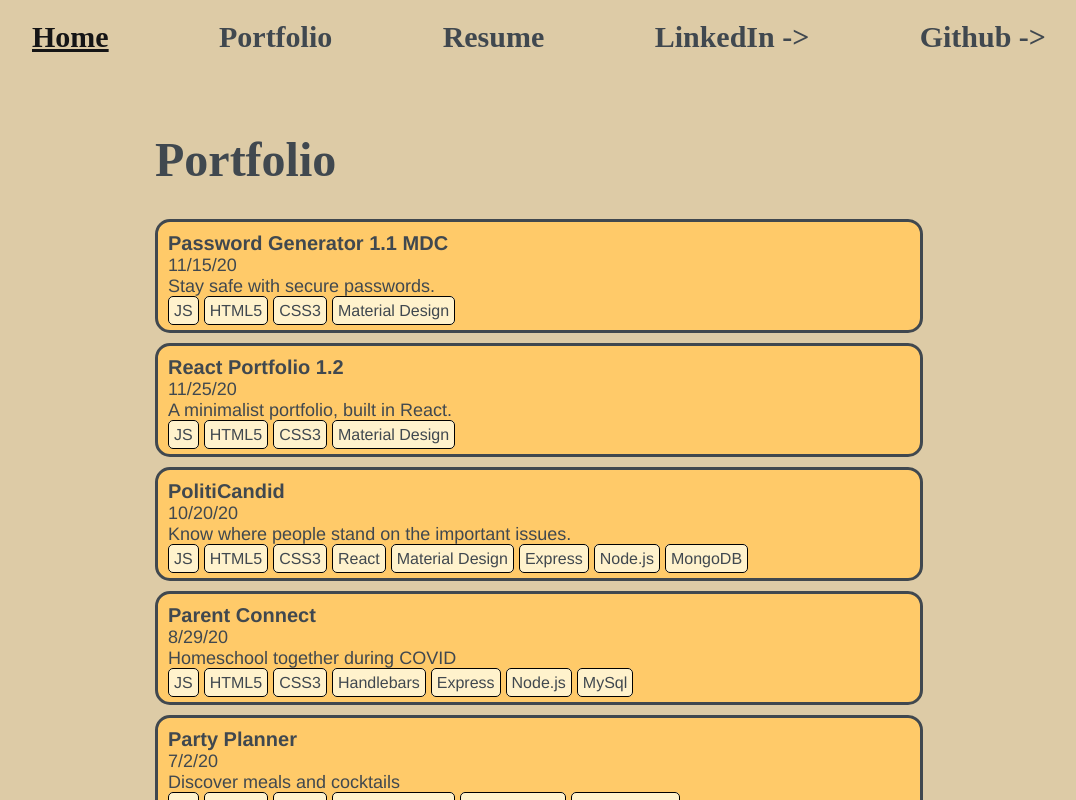
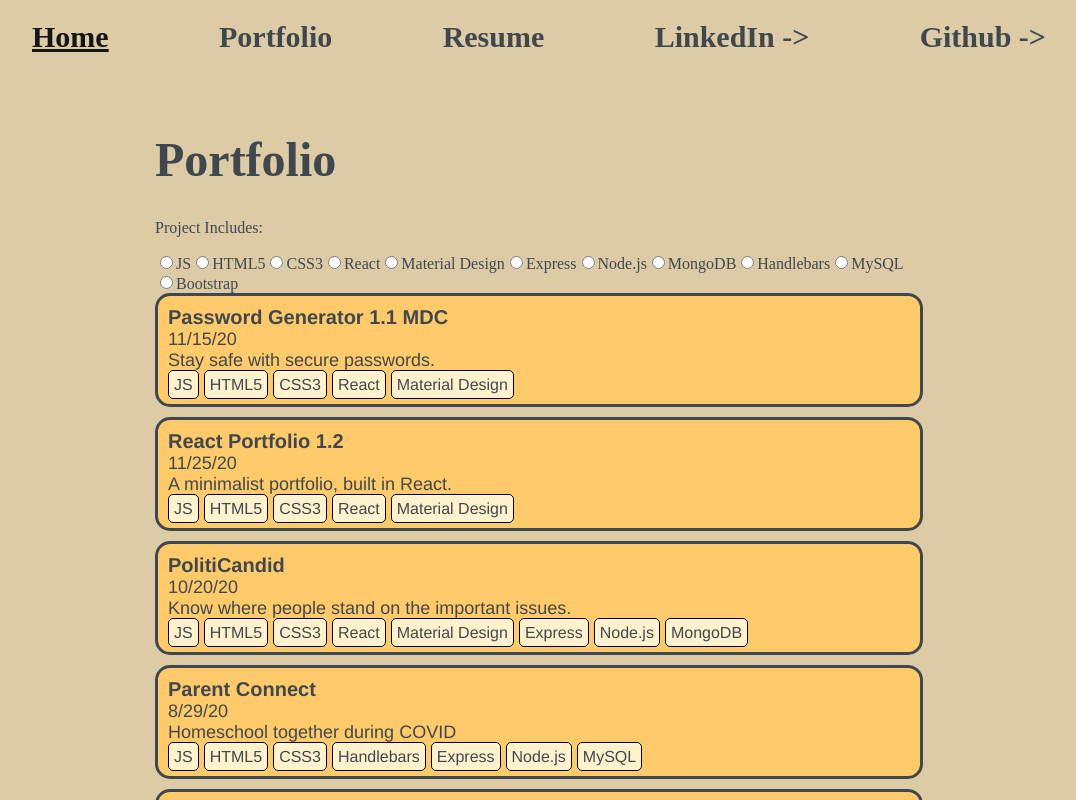
Before and after one commit to mitchellmunderwood/Portfolio, a React (Create React App) app: page /portfolio in a window 1280 px wide. Shown: the top 800 px of the page, without its empty margins (101-1177 px from the left). Built offline with nearby package versions, Linux system fonts and the light colour scheme; a web font is replaced by a local one.

Commit message:
feat: add filtering to projects

```diff
--- a/src/components/Card/index.js
+++ b/src/components/Card/index.js
@@ -3,7 +3,7 @@ import PropTypes from 'prop-types';
 import './index.css';
 
 function Card(props) {
-  const { title, date, description, repoLink, badges } = props.content;
+  const { title, date, description, repoLink, tags } = props.content;
 
   return (
     <div className="col-md-4">
@@ -13,7 +13,7 @@ function Card(props) {
             <h3 className="project-title">{title}</h3>
             <small className="project-date">{date}</small>
             <p className="project-desc">{description}</p>
-            {badges.map((badge) => {
+            {tags.map((badge) => {
               return (
                 <p className="skill-badge" key={badge.name}>
                   {badge.name}
@@ -33,9 +33,9 @@ Card.propTypes = {
     date: PropTypes.string,
     description: PropTypes.string,
     repoLink: PropTypes.string,
-    badges: PropTypes.array,
+    tags: PropTypes.array,
+    selected: PropTypes.bool,
   }),
-  callback: PropTypes.func,
 };
 
 export default Card;
--- /dev/null
+++ b/src/components/SkillSelect/index.js
@@ -0,0 +1,30 @@
+import { useStoreContext } from '../../store/store';
+import { TOGGLE_SKILL } from '../../store/actions';
+
+function SkillSelect() {
+  const [state, dispatch] = useStoreContext();
+
+  return (
+    <div>
+      <p>Project Includes:</p>
+      <form>
+        {state.skillSet.map((skill) => {
+          return (
+            <label key={skill}>
+              <input
+                type="radio"
+                name={skill}
+                value={skill}
+                checked={state.filteredSkills.includes(skill)}
+                onClick={() => dispatch({ type: TOGGLE_SKILL, skill })}
+              ></input>
+              {skill}
+            </label>
+          );
+        })}
+      </form>
+    </div>
+  );
+}
+
+export default SkillSelect;
--- a/src/data/data.js
+++ b/src/data/data.js
@@ -2,164 +2,140 @@ const data = {
   projects: [
     {
       id: 1,
-      type: 'Project',
       date: '11/15/20',
       title: 'Password Generator 1.1 MDC',
       description: 'Stay safe with secure passwords.',
-      imageRef: '/password2.png',
       repoLink: 'https://www.github.com/mitchellmunderwood/Password-Generator-1.1-MDC',
       liveLink: 'mitchellmunderwood.github.io/Password-Generator-1.1-MDC/',
-      badges: [
-        { type: 'Code', name: 'JS' },
-        { type: 'Code', name: 'HTML5' },
-        { type: 'Code', name: 'CSS3' },
-        { type: 'Code', name: 'Material Design' },
+      tags: [
+        { type: 'Skill', name: 'JS' },
+        { type: 'Skill', name: 'HTML5' },
+        { type: 'Skill', name: 'CSS3' },
+        { type: 'Skill', name: 'React' },
+        { type: 'Skill', name: 'Material Design' },
       ],
-      color: 'password2',
     },
     {
       id: 2,
-      type: 'Project',
       date: '11/25/20',
       title: 'React Portfolio 1.2',
       description: 'A minimalist portfolio, built in React.',
-      imageRef: '/portfolio2.png',
       repoLink: 'https://www.github.com/mitchellmunderwood/Portfolio-1.2-React',
       liveLink: 'mitchellmunderwood.github.io/Portfolio-1.2-React/',
-      badges: [
-        { type: 'Code', name: 'JS' },
-        { type: 'Code', name: 'HTML5' },
-        { type: 'Code', name: 'CSS3' },
-        { type: 'Code', name: 'Material Design' },
+      tags: [
+        { type: 'Skill', name: 'JS' },
+        { type: 'Skill', name: 'HTML5' },
+        { type: 'Skill', name: 'CSS3' },
+        { type: 'Skill', name: 'React' },
+        { type: 'Skill', name: 'Material Design' },
       ],
-      color: 'portfolio2',
     },
     {
       id: 3,
-      type: 'Project',
       date: '10/20/20',
       title: 'PolitiCandid',
       description: 'Know where people stand on the important issues.',
-      imageRef: '/politicandid.png',
       repoLink: 'https://www.github.com/mitchellmunderwood/PolitiCandid',
       liveLink: 'mu-politicandid.herokuapp.com/',
-      badges: [
-        { type: 'Code', name: 'JS' },
-        { type: 'Code', name: 'HTML5' },
-        { type: 'Code', name: 'CSS3' },
-        { type: 'Code', name: 'React' },
-        { type: 'Code', name: 'Material Design' },
-        { type: 'Code', name: 'Express' },
-        { type: 'Code', name: 'Node.js' },
-        { type: 'Data', name: 'MongoDB' },
+      tags: [
+        { type: 'Skill', name: 'JS' },
+        { type: 'Skill', name: 'HTML5' },
+        { type: 'Skill', name: 'CSS3' },
+        { type: 'Skill', name: 'React' },
+        { type: 'Skill', name: 'Material Design' },
+        { type: 'Skill', name: 'Express' },
+        { type: 'Skill', name: 'Node.js' },
+        { type: 'Skill', name: 'MongoDB' },
       ],
-      color: 'politiCandid',
     },
     {
       id: 4,
-      type: 'Project',
       date: '8/29/20',
       title: 'Parent Connect',
       description: 'Homeschool together during COVID',
-      imageRef: '/parentconnect.png',
       repoLink: 'https://www.github.com/mitchellmunderwood/Parent-Connect',
       liveLink: 'parent-connect.herokuapp.com/',
-      badges: [
-        { type: 'Code', name: 'JS' },
-        { type: 'Code', name: 'HTML5' },
-        { type: 'Code', name: 'CSS3' },
-        { type: 'Code', name: 'Handlebars' },
-        { type: 'Code', name: 'Express' },
-        { type: 'Code', name: 'Node.js' },
-        { type: 'Data', name: 'MySql' },
+      tags: [
+        { type: 'Skill', name: 'JS' },
+        { type: 'Skill', name: 'HTML5' },
+        { type: 'Skill', name: 'CSS3' },
+        { type: 'Skill', name: 'Handlebars' },
+        { type: 'Skill', name: 'Express' },
+        { type: 'Skill', name: 'Node.js' },
+        { type: 'Skill', name: 'MySQL' },
       ],
-      color: 'parentConnect',
     },
 
     {
       id: 5,
-      type: 'Project',
       date: '7/2/20',
       title: 'Party Planner',
       description: 'Discover meals and cocktails',
-      imageRef: '/party_planner.png',
       repoLink: 'https://www.github.com/mitchellmunderwood/Party-Planning-Committee',
       liveLink: 'mitchellmunderwood.github.io/Party-Planning-Committee/',
-      badges: [
-        { type: 'Code', name: 'JS' },
-        { type: 'Code', name: 'HTML5' },
-        { type: 'Code', name: 'CSS3' },
-        { type: 'Code', name: 'Material Design' },
+      tags: [
+        { type: 'Skill', name: 'JS' },
+        { type: 'Skill', name: 'HTML5' },
+        { type: 'Skill', name: 'CSS3' },
+        { type: 'Skill', name: 'Material Design' },
         { type: 'API', name: 'MealsDB API' },
         { type: 'API', name: 'DrinksDB API' },
       ],
-      color: 'partyPlanner',
     },
     {
       id: 6,
-      type: 'Project',
       date: '8/15/20',
       title: 'Eat-Da-Burger!',
       description: 'Eat delicious burgers',
-      imageRef: '/burgers.png',
       repoLink: 'https://www.github.com/mitchellmunderwood/Burger-Buddy',
       liveLink: 'burger-buddy-mu.herokuapp.com/',
-      badges: [
-        { type: 'Code', name: 'JS' },
-        { type: 'Code', name: 'HTML5' },
-        { type: 'Code', name: 'CSS3' },
-        { type: 'Code', name: 'Handlebars' },
-        { type: 'Code', name: 'Express' },
-        { type: 'Code', name: 'Node.js' },
-        { type: 'Code', name: 'MySQL' },
+      tags: [
+        { type: 'Skill', name: 'JS' },
+        { type: 'Skill', name: 'HTML5' },
+        { type: 'Skill', name: 'CSS3' },
+        { type: 'Skill', name: 'Handlebars' },
+        { type: 'Skill', name: 'Express' },
+        { type: 'Skill', name: 'Node.js' },
+        { type: 'Skill', name: 'MySQL' },
       ],
-      color: 'burger',
     },
     {
       id: 7,
-      type: 'Project',
       date: '6/25/20',
       title: 'Daily Forecast',
       description: 'Get your local weather',
-      imageRef: '/weather.png',
       repoLink: 'https://www.github.com/mitchellmunderwood/Weather-App',
       liveLink: 'mitchellmunderwood.github.io/Weather-App/',
-      badges: [
-        { type: 'Code', name: 'JS' },
-        { type: 'Code', name: 'HTML5' },
-        { type: 'Code', name: 'CSS3' },
-        { type: 'Code', name: 'Bootstrap' },
+      tags: [
+        { type: 'Skill', name: 'JS' },
+        { type: 'Skill', name: 'HTML5' },
+        { type: 'Skill', name: 'CSS3' },
+        { type: 'Skill', name: 'Bootstrap' },
         { type: 'API', name: 'Open Weather API' },
       ],
-      color: 'weather',
     },
     {
       id: 8,
-      type: 'Project',
       date: '6/8/20',
-      title: 'Code Quiz',
+      title: 'Stack Quiz',
       description: 'Test your JS knowledge',
-      imageRef: '/quiz.png',
-      repoLink: 'https://www.github.com/mitchellmunderwood/Code-Quiz',
-      liveLink: 'mitchellmunderwood.github.io/Code-Quiz/',
-      badges: [
-        { type: 'Code', name: 'JS' },
-        { type: 'Code', name: 'HTML5' },
-        { type: 'Code', name: 'CSS3' },
+      repoLink: 'https://www.github.com/mitchellmunderwood/Stack-Quiz',
+      liveLink: 'mitchellmunderwood.github.io/Stack-Quiz/',
+      tags: [
+        { type: 'Skill', name: 'JS' },
+        { type: 'Skill', name: 'HTML5' },
+        { type: 'Skill', name: 'CSS3' },
       ],
-      color: 'quiz',
     },
     {
       id: 9,
-      type: 'Project',
       date: '5/27/20',
       title: 'Password Generator',
       description: 'Stay safe with secure passwords',
-      imageRef: '/password.png',
       repoLink: 'https://www.github.com/mitchellmunderwood/Password-Generator',
       deployLink: 'mitchellmunderwood.github.io/Password-Generator/',
-      badges: [{ type: 'Code', name: 'JS' }],
-      color: 'password',
+      tags: [{ type: 'Skill', name: 'JS' }],
+      selected: true,
     },
   ],
 };
--- a/src/pages/Portfolio/index.js
+++ b/src/pages/Portfolio/index.js
@@ -4,20 +4,20 @@ import Body from '../../components/Body/index';
 import Album from '../../components/Album/index';
 import { useStoreContext } from '../../store/store';
 import Card from '../../components/Card/index';
-import { SET_PROJECT } from '../../store/actions';
+import SkillSelect from '../../components/SkillSelect';
 
 function Portfolio() {
-  const [state, dispatch] = useStoreContext();
+  const [state] = useStoreContext();
 
-  const projectCallback = (name) => {
-    dispatch({ type: SET_PROJECT, project: state.projects.filter((project) => project.title === name) });
-  };
   return (
     <Body>
       <h1 className="portfolio-title">Portfolio</h1>
+      <SkillSelect />
       <Album>
         {state.projects.map((project) => {
-          return <Card key={project.title} content={project} callback={projectCallback} />;
+          if (projectIncludesSkills(project, state.filteredSkills)) {
+            return <Card key={project.title} content={project} />;
+          }
         })}
       </Album>
     </Body>
@@ -25,3 +25,18 @@ function Portfolio() {
 }
 
 export default Portfolio;
+
+function projectIncludesSkills(project, skills) {
+  const projectSkills = project.tags.map((tag) => {
+    if (tag.type === 'Skill') {
+      return tag.name;
+    }
+  });
+  for (let i = 0; i < skills.length; i++) {
+    if (!projectSkills.includes(skills[i])) {
+      console.log(`false for ${project.name}`);
+      return false;
+    }
+  }
+  return true;
+}
--- a/src/store/actions.js
+++ b/src/store/actions.js
@@ -1,3 +1,5 @@
 export const SET_PAGE = 'SET_PAGE';
 export const SET_PROJECT = 'SET_PROJECT';
 export const SET_CONTENT = 'SET_CONTENT';
+export const SET_SKILLSET = 'SET_SKILLSET';
+export const TOGGLE_SKILL = 'TOGGLE_SKILL';
--- a/src/store/store.js
+++ b/src/store/store.js
@@ -1,5 +1,5 @@
 import { React, createContext, useContext, useReducer } from 'react';
-import { SET_CONTENT, SET_PAGE, SET_PROJECT } from './actions';
+import { SET_CONTENT, SET_PAGE, SET_SKILLSET, TOGGLE_SKILL } from './actions';
 
 const StoreContext = createContext();
 const { Provider } = StoreContext;
@@ -7,10 +7,9 @@ const { Provider } = StoreContext;
 const reducer = (state, action) => {
   switch (action.type) {
     case SET_CONTENT:
-      console.log('Reducer - set content to:, action.content');
+      console.log('Reducer - set content to:', action.content);
       return {
         ...state,
-        posts: action.content.posts,
         projects: action.content.projects,
       };
 
@@ -21,12 +20,30 @@ const reducer = (state, action) => {
         page: action.page,
       };
 
-    case SET_PROJECT:
-      console.log('Reducer - set project to: ', action.project);
+    case SET_SKILLSET:
+      console.log('Reducer - set skillset to: ', action.skillSet);
       return {
         ...state,
-        project: action.project,
+        skillSet: action.skillSet,
+        filteredSkills: [],
       };
+
+    case TOGGLE_SKILL:
+      console.log('Reducer - toggle for skill: ', action.skill);
+      if (state.filteredSkills.includes(action.skill)) {
+        const newFilteredSkills = [...state.filteredSkills].filter((skill) => skill !== action.skill);
+        return {
+          ...state,
+          filteredSkills: newFilteredSkills,
+        };
+      } else {
+        const newFilteredSkills = [...state.filteredSkills];
+        newFilteredSkills.push(action.skill);
+        return {
+          ...state,
+          filteredSkills: newFilteredSkills,
+        };
+      }
 
     default:
       console.log('Reducer - Default, Return State:', action);
@@ -38,8 +55,8 @@ const StoreProvider = ({ ...props }) => {
   const [state, dispatch] = useReducer(reducer, {
     page: 'Home',
     projects: [],
-    project: {},
-    description: '',
+    skillSet: [],
+    filteredSkills: [],
   });
 
   return <Provider value={[state, dispatch]} {...props} />;
```
Also changed, not shown: src/App.js (+10 -1 lines), src/components/SkillSelect/index.css (added).
